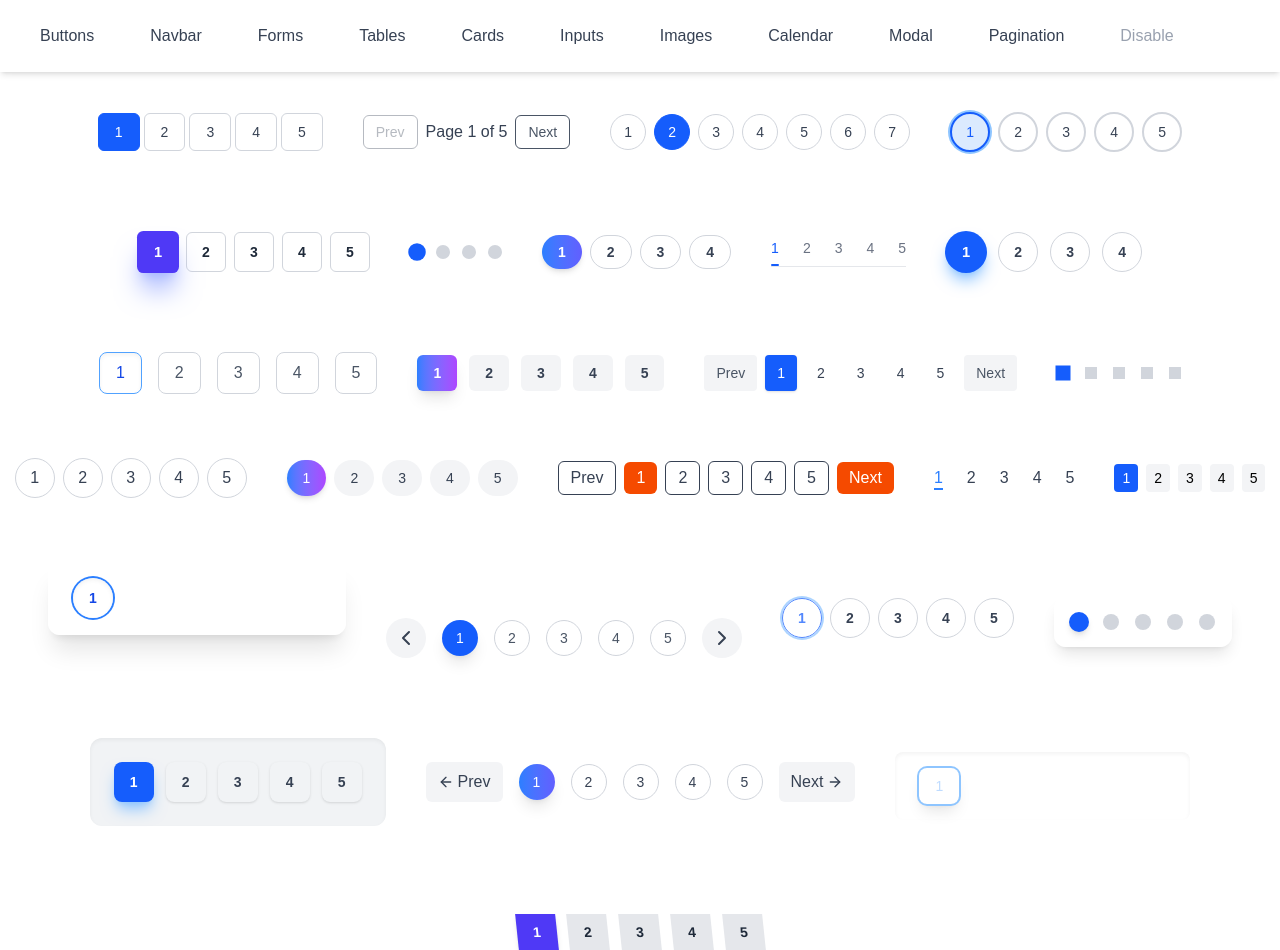
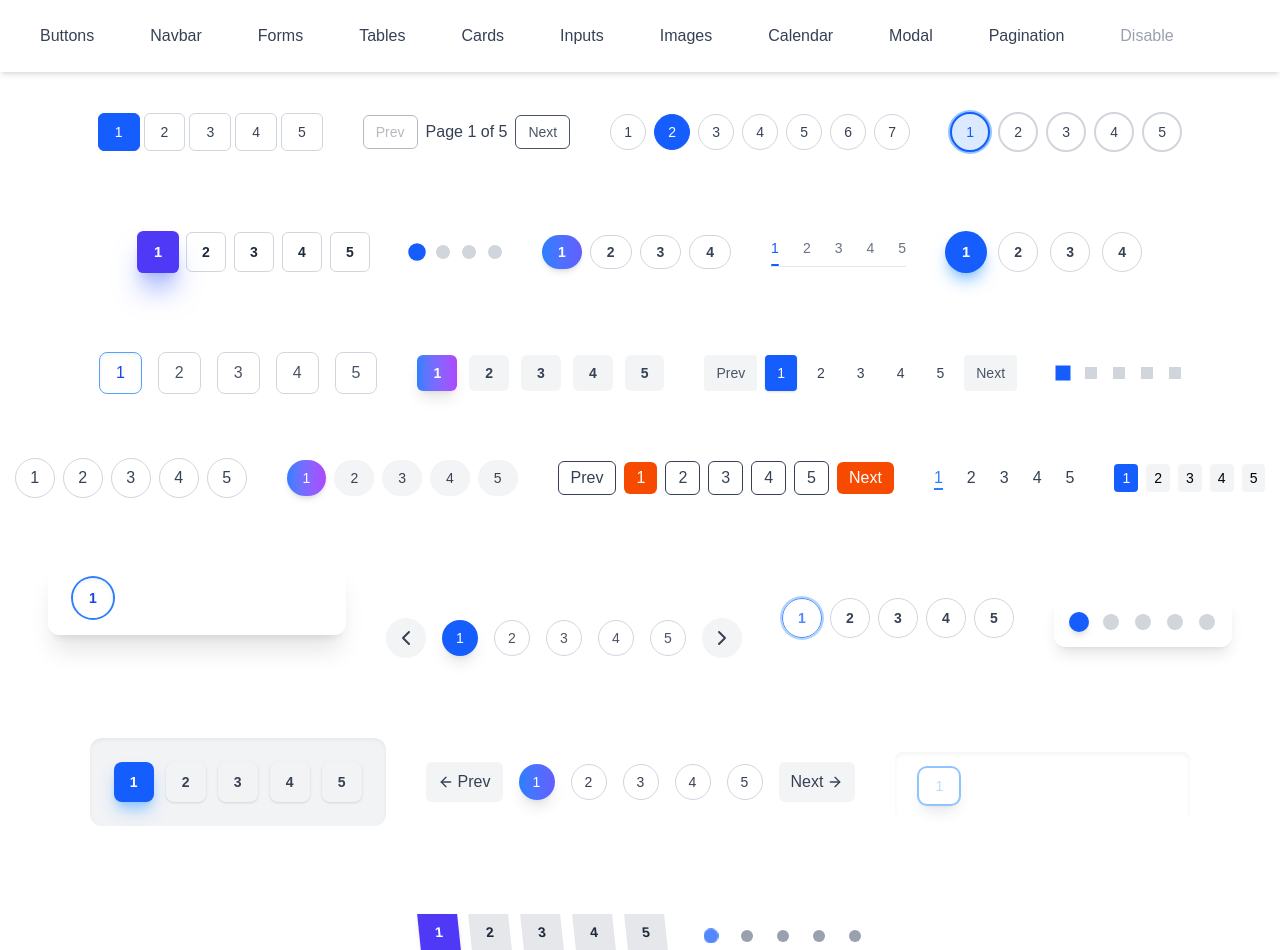
Before and after one commit to Prohor722/tailwind_compoenets, a Next.js app: page /pagination in a window 1280 px wide. Built offline with nearby package versions, Linux system fonts and the light colour scheme.

Commit message:
another pagination added

```diff
--- a/app/pagination/page.tsx
+++ b/app/pagination/page.tsx
@@ -13,6 +13,7 @@ const PaginationPage = () => {
   const [shortPages, setShortPages] = useState([1, 2, 3, 4, 5]);
   const [shortPagesActive, setShortPagesActive] = useState(1);
   const [activePage, setActivePage] = useState(1);
+  const [dot, setDot] = useState(2);
 
   // useEffect(()=>{
   //   const longPages = [1,2,3,4,5,6,7,8,9,10];
@@ -605,14 +606,37 @@ const PaginationPage = () => {
             className={`relative px-4 py-2 font-semibold text-sm transform transition-all duration-300 skew-x-6
           ${
             active === n
-              ? 'bg-indigo-600 text-white shadow-md -skew-x-6'
-              : 'bg-gray-200 text-gray-800 hover:bg-indigo-100 -skew-x-6'
+              ? "bg-indigo-600 text-white shadow-md -skew-x-6"
+              : "bg-gray-200 text-gray-800 hover:bg-indigo-100 -skew-x-6"
           }`}
           >
             {n}
           </button>
         ))}
       </div>
+
+      {/* Pagination 26  */}
+      <div className="relative mt-14 flex justify-center gap-6">
+      {pages.map((n) => (
+        <div key={n} className="relative flex flex-col items-center">
+          <button
+            onClick={() => setPage(n)}
+            className={`w-3 h-3 rounded-full transition-all duration-300
+              ${
+                page === n
+                  ? 'bg-blue-600 scale-125 animate-pulse'
+                  : 'bg-gray-400 hover:bg-blue-400'
+              }`}
+          />
+
+          {/* {page === n && (
+            <span className="mt-1 w-1 h-4 bg-blue-500 animate-pulse rounded" />
+          )} */}
+        </div>
+      ))}
+    </div>
+
+
     </div>
   );
 };
```
Lines whose indentation alone changed are shown as unchanged.
